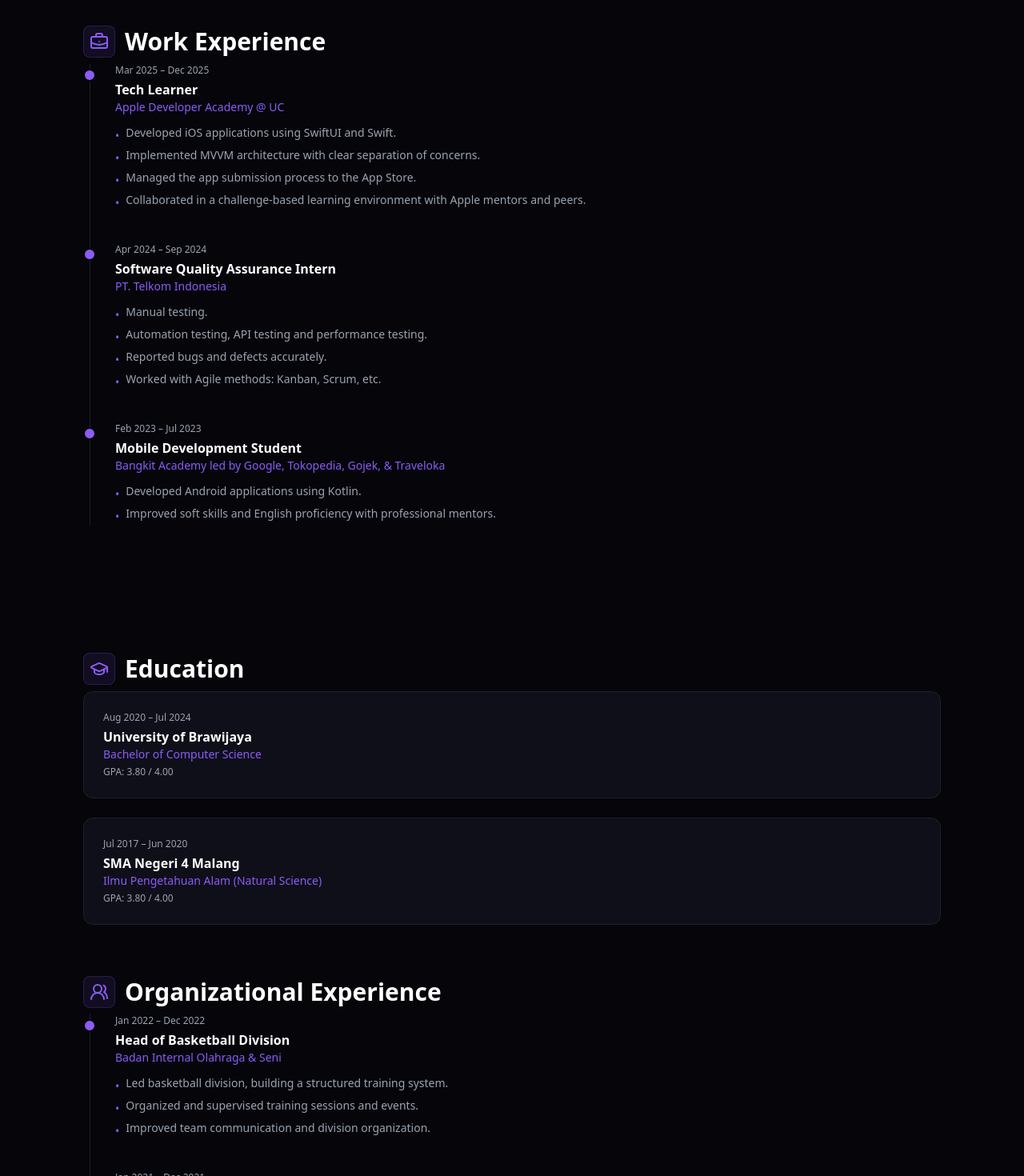
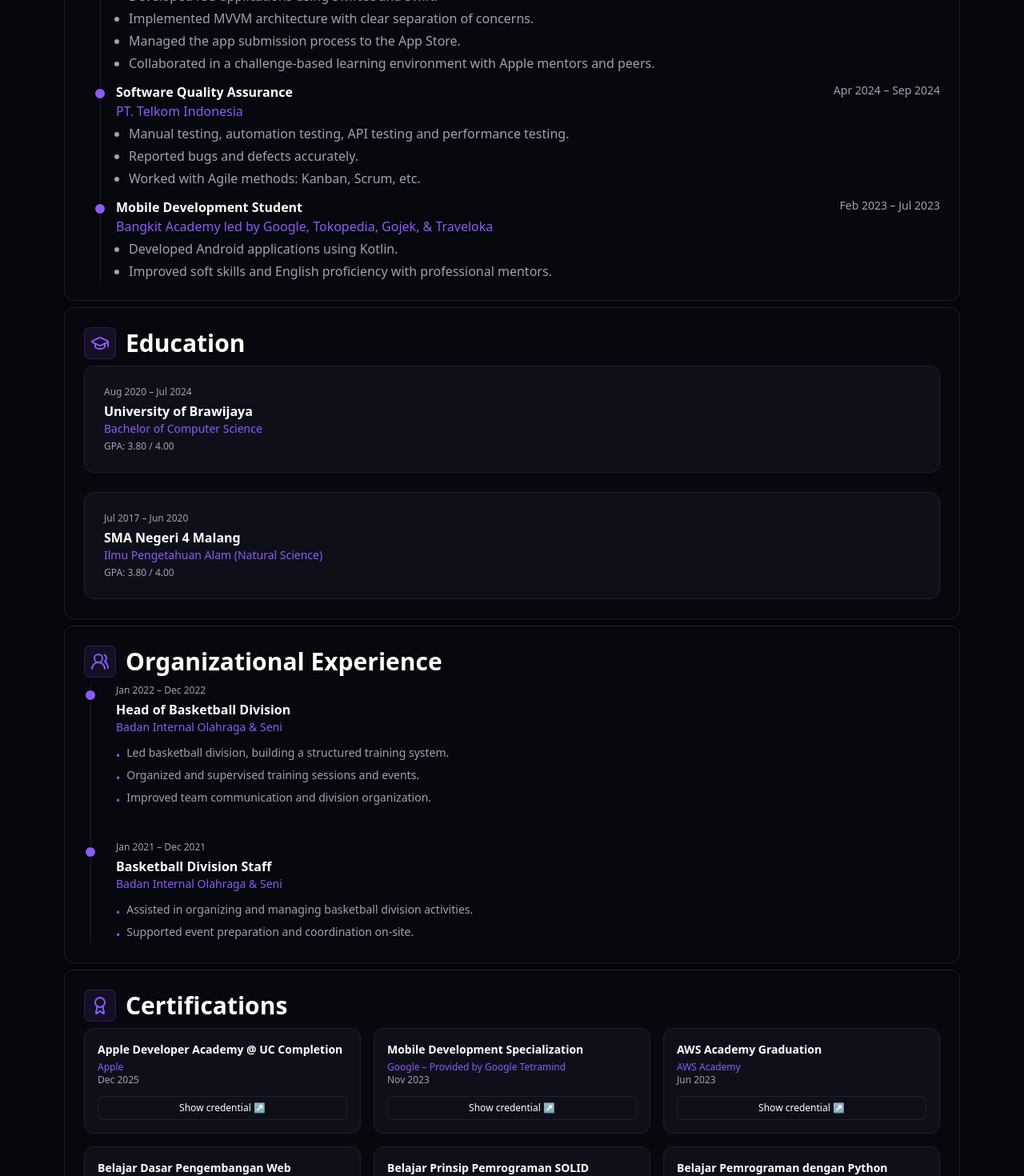
Before and after one commit to azuhalz/my-portfolio, a Next.js app: page / in a window 1280 px wide. Shown: the part 2220-3690 px from the top of the page at 80% size. Built offline with nearby package versions, Linux system fonts and the light colour scheme.

Commit message:
feat: add work experience

```diff
--- a/app/page.tsx
+++ b/app/page.tsx
@@ -4,6 +4,7 @@
 import Projects from "@/components/sections/Projects";
 import Experience from "@/components/sections/Experience";
 import Education from "@/components/sections/Education";
+import Organizational from "@/components/sections/Organizational";
 import Certifications from "@/components/sections/Certifications";
 import Contact from "@/components/sections/Contact";
 
@@ -16,6 +17,7 @@
       <Projects />
       <Experience />
       <Education />
+      <Organizational />
       <Certifications />
       <Contact />
     </div>
--- a/components/layout/Footer.tsx
+++ b/components/layout/Footer.tsx
@@ -6,7 +6,7 @@
 export default function Footer() {
   return (
     <footer className="border-t border-border mt-5">
-      <div className="px-6 py-6 flex items-center justify-between">
+      <div className="px-6 py-3 flex items-center justify-between">
         <span className="text-white font-bold text-3xl">
           AZZ<span className="text-primary">.</span>
         </span>
--- a/components/sections/Certifications.tsx
+++ b/components/sections/Certifications.tsx
@@ -1,5 +1,6 @@
 import { SectionHeading } from "@/components/ui/SectionHeading";
 import { Award } from "lucide-react";
+import { Card } from "../ui/Card";
 
 // Data sertifikasi ditulis langsung di sini
 const certifications = [
@@ -44,8 +45,8 @@
 export default function Certifications() {
   return (
     // id="certifications" agar link /#certifications dari Navbar bisa scroll ke sini
-    <section id="certifications" className="py-20 px-6">
-      <div className="max-w-7xl mx-auto">
+    <section id="certifications">
+      <Card className="p-6 mt-2">
         <SectionHeading title="Certifications" icon={<Award size={24} />} />
 
         {/* Grid 3 kolom untuk daftar sertifikasi */}
@@ -73,7 +74,7 @@
             </div>
           ))}
         </div>
-      </div>
+      </Card>
     </section>
   );
 }
--- a/components/sections/Contact.tsx
+++ b/components/sections/Contact.tsx
@@ -4,6 +4,7 @@
 import { SectionHeading } from "@/components/ui/SectionHeading";
 import { Button } from "@/components/ui/Button";
 import { Mail } from "lucide-react";
+import { Card } from "../ui/Card";
 
 export default function Contact() {
   // State untuk menyimpan isi form: name, email, dan message
@@ -23,8 +24,8 @@
 
   return (
     // id="contact" agar link /#contact dari Navbar bisa scroll ke sini
-    <section id="contact" className="py-20 px-6">
-      <div className="max-w-7xl mx-auto">
+    <section id="contact">
+      <Card className="p-6 mt-2">
         <SectionHeading title="Contact" icon={<Mail size={24} />} />
 
         {/* Grid 2 kolom: kiri deskripsi, kanan form */}
@@ -99,7 +100,7 @@
             </Button>
           </form>
         </div>
-      </div>
+      </Card>
     </section>
   );
 }
--- a/components/sections/Education.tsx
+++ b/components/sections/Education.tsx
@@ -1,5 +1,6 @@
 import { SectionHeading } from "@/components/ui/SectionHeading";
-import { GraduationCap, UsersRound } from "lucide-react";
+import { GraduationCap } from "lucide-react";
+import { Card } from "../ui/Card";
 
 // Data pendidikan formal
 const educations = [
@@ -17,40 +18,14 @@
   },
 ];
 
-// Data pengalaman organisasi
-const organizations = [
-  {
-    role: "Head of Basketball Division",
-    org: "Badan Internal Olahraga & Seni",
-    period: "Jan 2022 – Dec 2022",
-    points: [
-      "Led basketball division, building a structured training system.",
-      "Organized and supervised training sessions and events.",
-      "Improved team communication and division organization.",
-    ],
-  },
-  {
-    role: "Basketball Division Staff",
-    org: "Badan Internal Olahraga & Seni",
-    period: "Jan 2021 – Dec 2021",
-    points: [
-      "Assisted in organizing and managing basketball division activities.",
-      "Supported event preparation and coordination on-site.",
-    ],
-  },
-];
-
 export default function Education() {
   return (
     // id="education" agar link /#education dari Navbar bisa scroll ke sini
-    <section id="education" className="py-20 px-6">
-      <div className="max-w-7xl mx-auto">
-        {/* ======================== */}
-        {/* SUB-SECTION: EDUCATION  */}
-        {/* ======================== */}
+    <section id="education">
+      <Card className="p-6 mt-2">
         <SectionHeading title="Education" icon={<GraduationCap size={24} />} />
 
-        <div className="space-y-6 mb-16">
+        <div className="space-y-6">
           {educations.map((edu, index) => (
             <div
               key={index}
@@ -63,45 +38,7 @@
             </div>
           ))}
         </div>
-
-        {/* ================================= */}
-        {/* SUB-SECTION: ORGANIZATIONAL EXP  */}
-        {/* ================================= */}
-        <SectionHeading
-          title="Organizational Experience"
-          icon={<UsersRound size={24} />}
-        />
-
-        <div className="relative">
-          {/* Garis vertikal ungu */}
-          <div className="absolute left-2 top-0 bottom-0 w-px bg-border" />
-
-          <div className="space-y-10 pl-10">
-            {organizations.map((org, index) => (
-              <div key={index} className="relative">
-                {/* Titik bulat ungu di garis */}
-                <div className="absolute -left-10 top-1.5 w-4 h-4 rounded-full bg-primary border-2 border-background" />
-
-                <p className="text-text-secondary text-xs mb-1">{org.period}</p>
-                <h3 className="text-white font-semibold">{org.role}</h3>
-                <p className="text-primary text-sm mb-3">{org.org}</p>
-
-                <ul className="space-y-1">
-                  {org.points.map((point, i) => (
-                    <li
-                      key={i}
-                      className="text-text-secondary text-sm flex gap-2"
-                    >
-                      <span className="text-primary mt-1">•</span>
-                      {point}
-                    </li>
-                  ))}
-                </ul>
-              </div>
-            ))}
-          </div>
-        </div>
-      </div>
+      </Card>
     </section>
   );
 }
--- a/components/sections/Experience.tsx
+++ b/components/sections/Experience.tsx
@@ -1,10 +1,11 @@
 import { SectionHeading } from "@/components/ui/SectionHeading";
 import { BriefcaseBusiness } from "lucide-react";
+import { Card } from "../ui/Card";
 
 // Data pengalaman kerja ditulis langsung di sini
 const experiences = [
   {
-    title: "Tech Learner",
+    title: "iOS Developer",
     company: "Apple Developer Academy @ UC",
     period: "Mar 2025 – Dec 2025",
     points: [
@@ -15,12 +16,11 @@
     ],
   },
   {
-    title: "Software Quality Assurance Intern",
+    title: "Software Quality Assurance",
     company: "PT. Telkom Indonesia",
     period: "Apr 2024 – Sep 2024",
     points: [
-      "Manual testing.",
-      "Automation testing, API testing and performance testing.",
+      "Manual testing, automation testing, API testing and performance testing.",
       "Reported bugs and defects accurately.",
       "Worked with Agile methods: Kanban, Scrum, etc.",
     ],
@@ -39,8 +39,8 @@
 export default function Experience() {
   return (
     // id="experience" agar link /#experience dari Navbar bisa scroll ke sini
-    <section id="experience" className="py-20 px-6">
-      <div className="max-w-7xl mx-auto">
+    <section id="experience">
+      <Card className="p-6 mt-2">
         <SectionHeading
           title="Work Experience"
           icon={<BriefcaseBusiness size={24} />}
@@ -49,26 +49,26 @@
         {/* Container timeline: posisi relative agar garis vertikal bisa diletakkan di dalamnya */}
         <div className="relative">
           {/* Garis vertikal ungu di kiri */}
-          <div className="absolute left-2 top-0 bottom-0 w-px bg-border" />
+          <div className="absolute left-5 top-0 bottom-0 w-px bg-border" />
 
           {/* Daftar pengalaman, diberi jarak ke kiri agar tidak tertimpa garis */}
-          <div className="space-y-10 pl-10">
+          <div className="space-y-3 pl-10">
             {experiences.map((exp, index) => (
               <div key={index} className="relative">
                 {/* Titik bulat ungu di garis vertikal */}
-                <div className="absolute -left-10 top-1.5 w-4 h-4 rounded-full bg-primary border-2 border-background" />
+                <div className="absolute -left-7 top-1.5 w-4 h-4 rounded-full bg-primary border-2 border-background" />
 
-                <p className="text-text-secondary text-xs mb-1">{exp.period}</p>
-                <h3 className="text-white font-semibold">{exp.title}</h3>
-                <p className="text-primary text-sm mb-3">{exp.company}</p>
+                <div className="flex justify-between">
+                  <h3 className="text-white font-semibold">{exp.title}</h3>
+                  <p className="text-text-secondary text-sm mb-1">
+                    {exp.period}
+                  </p>
+                </div>
+                <p className="text-primary mb-1">{exp.company}</p>
 
-                <ul className="space-y-1">
-                  {exp.points.map((point, i) => (
-                    <li
-                      key={i}
-                      className="text-text-secondary text-sm flex gap-2"
-                    >
-                      <span className="text-primary mt-1">•</span>
+                <ul className="list-disc space-y-1 pl-4">
+                  {exp.points.map((point) => (
+                    <li key={point} className="text-text-secondary text-md">
                       {point}
                     </li>
                   ))}
@@ -77,7 +77,7 @@
             ))}
           </div>
         </div>
-      </div>
+      </Card>
     </section>
   );
 }
--- /dev/null
+++ b/components/sections/Organizational.tsx
@@ -0,0 +1,73 @@
+import { SectionHeading } from "@/components/ui/SectionHeading";
+import { Card } from "../ui/Card";
+import { UsersRound } from "lucide-react";
+
+// Data pengalaman organisasi
+const organizations = [
+  {
+    role: "Head of Basketball Division",
+    organization: "Badan Internal Olahraga & Seni",
+    period: "Jan 2022 – Dec 2022",
+    points: [
+      "Led basketball division, building a structured training system.",
+      "Organized and supervised training sessions and events.",
+      "Improved team communication and division organization.",
+    ],
+  },
+  {
+    role: "Basketball Division Staff",
+    organization: "Badan Internal Olahraga & Seni",
+    period: "Jan 2021 – Dec 2021",
+    points: [
+      "Assisted in organizing and managing basketball division activities.",
+      "Supported event preparation and coordination on-site.",
+    ],
+  },
+];
+
+export default function Organizational() {
+  return (
+    <section id="organizational">
+      <Card className="p-6 mt-2">
+        <SectionHeading
+          title="Organizational Experience"
+          icon={<UsersRound size={24} />}
+        />
+
+        <div className="relative">
+          <div className="absolute left-2 top-0 bottom-0 w-px bg-border" />
+
+          <div className="space-y-10 pl-10">
+            {organizations.map((organization) => (
+              <div key={organization.role} className="relative">
+                <div className="absolute -left-10 top-1.5 w-4 h-4 rounded-full bg-primary border-2 border-background" />
+
+                <p className="text-text-secondary text-xs mb-1">
+                  {organization.period}
+                </p>
+                <h3 className="text-white font-semibold">
+                  {organization.role}
+                </h3>
+                <p className="text-primary text-sm mb-3">
+                  {organization.organization}
+                </p>
+
+                <ul className="space-y-1">
+                  {organization.points.map((point) => (
+                    <li
+                      key={point}
+                      className="text-text-secondary text-sm flex gap-2"
+                    >
+                      <span className="text-primary mt-1">•</span>
+                      {point}
+                    </li>
+                  ))}
+                </ul>
+              </div>
+            ))}
+          </div>
+        </div>
+      </Card>
+    </section>
+  );
+}
```
Also changed, not shown: components/sections/Projects.tsx (+4 -4 lines).
